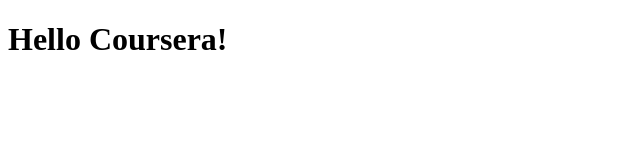
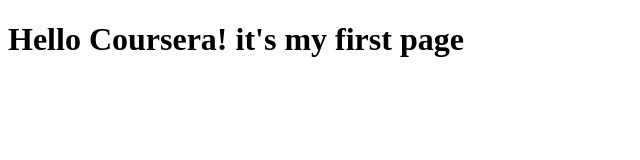
Before and after one commit to breizhrunner/coursera-test, a plain HTML site: page site/index.html in a window 1280 px wide. Shown: the whole page, without its empty margins (0-640 px from the left). Drawn offline with Linux system fonts and the light colour scheme.

Commit message:
Small addition to course content

```diff
--- a/site/index.html
+++ b/site/index.html
@@ -2,6 +2,6 @@
 
 <html>
 <head>
-	<title>Hello Coursera!</title>
+	<title>Hello Coursera! it's my first page</title>
 </head>
-<body><h1>Hello Coursera!</h1></body>
+<body><h1>Hello Coursera! it's my first page</h1></body>
```
